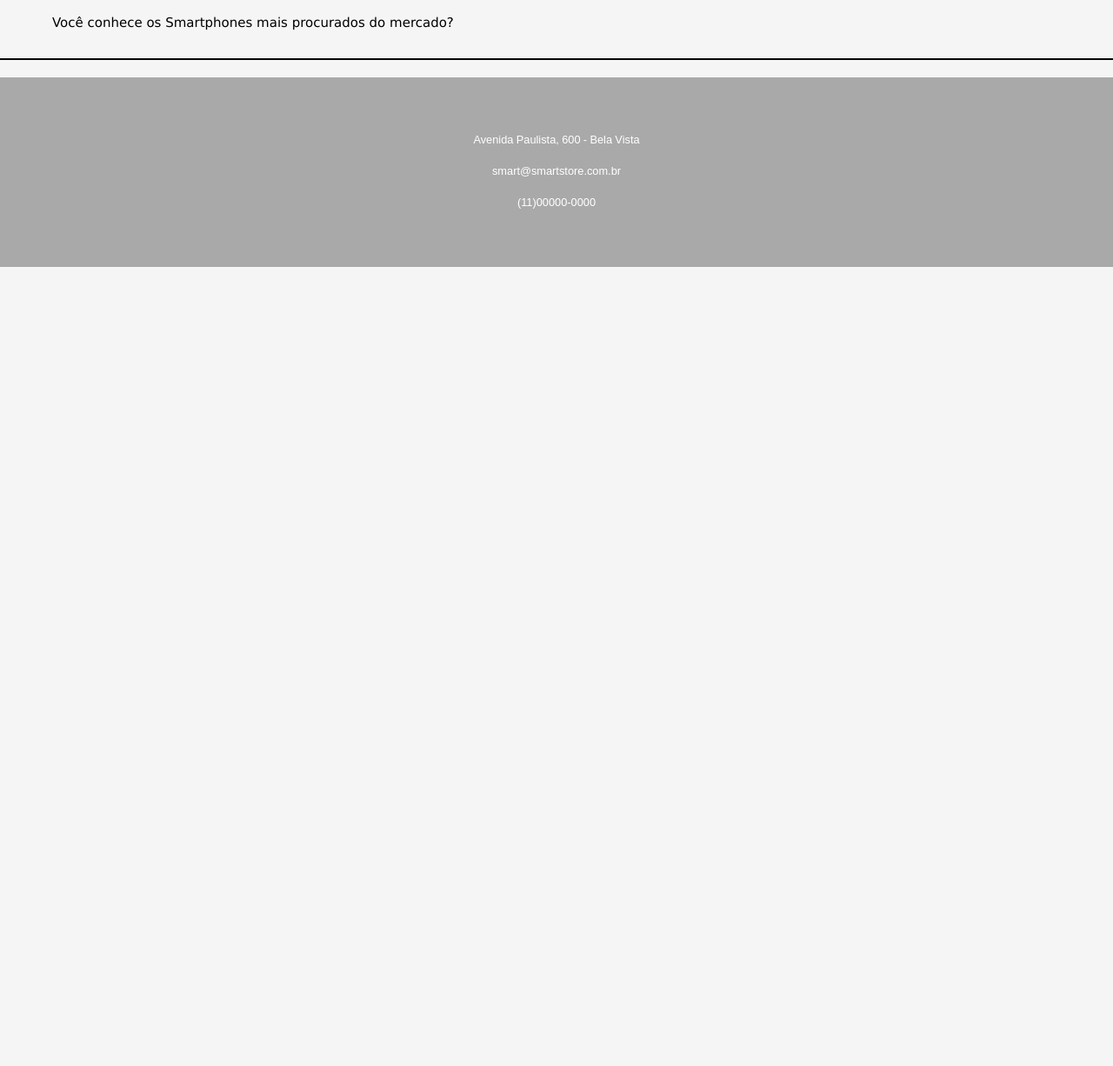
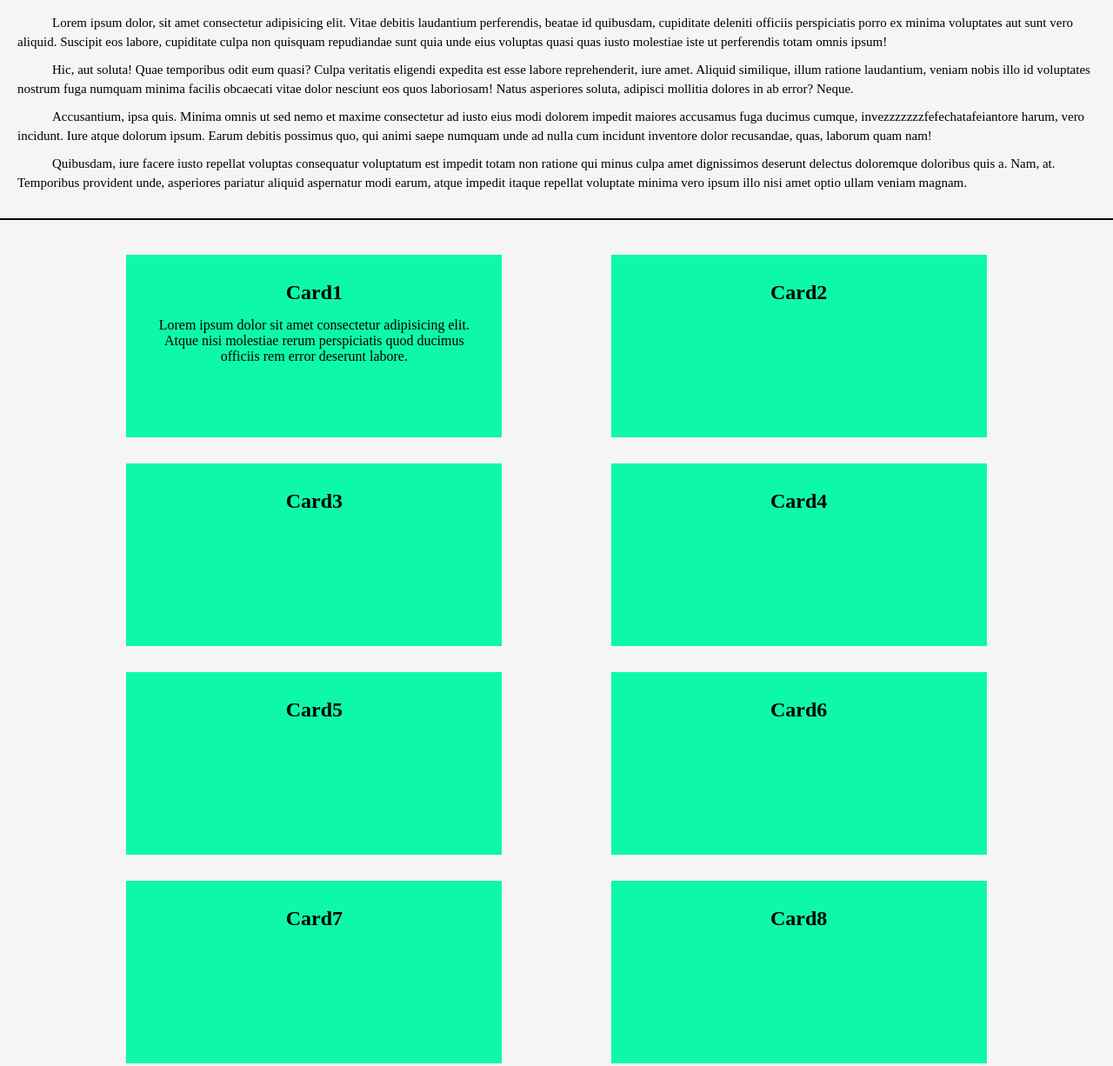
Before and after one commit to MirellaRossi/Smartphones-e-Tablets, a plain HTML site: page index.html in a window 1280 px wide. Shown: the part 260-1486 px from the top of the page at 87% size. Before the commit the page ends 800 px from the top, so only its background shows below. Drawn offline with Linux system fonts and the light colour scheme.

Commit message:
inserção dos cards para divulgação dos produtos

```diff
--- a/css/style.css
+++ b/css/style.css
@@ -71,15 +71,14 @@ nav ul li a:hover {
     background-color: rgb(48, 209, 155);
 }
 
-.propaganda{
+.propaganda {
     padding: 20px;
     margin-bottom:20px ;
     border-bottom: 2px solid black;
     font-size: 10px;
-    font-family:Verdana, Geneva, Tahoma, sans-serif;
 }
 
-#p1{
+.propaganda p {
     line-height: 22px;
     margin-bottom: 10px;
     text-indent: 40px;
@@ -94,3 +93,41 @@ footer{
     font-family: 'Noto Sans Sharada', sans-serif;
     font-size: 1vw;
 }
+.cards {
+    padding: 20px;
+    display: flex;
+    justify-content: space-evenly;
+    flex-wrap: wrap;
+}
+
+.cards .card {
+    width: 30%;
+    padding: 30px;
+    min-height: 150px;
+    background-color: rgb(14, 248, 170);
+    margin-bottom: 30px;
+    text-align: center;
+}
+
+.cards .card h2 {
+    text-align: center;
+    margin-bottom: 15px;
+}
+
+.cards .card img {
+    max-width: 90%; /*o máximo é 90% do elemento*/
+}
+
+@media screen and (max-width: 768px) {
+    .cards .card{
+        width: 45%;
+        background-color: rgb(20, 250, 193);
+    }
+}
+
+@media screen and (max-width: 425px) {
+    .cards .card{
+        width: 90%;
+        background-color: rgb(14, 226, 145);
+    }
+}
--- a/index.html
+++ b/index.html
@@ -31,9 +31,45 @@
     </header>
     <main>
         <section class="propaganda">
-            <p id="p1">Você conhece os Smartphones mais procurados do mercado?</p>
+            <p>Lorem ipsum dolor, sit amet consectetur adipisicing elit. Vitae debitis laudantium perferendis, beatae id quibusdam, cupiditate deleniti officiis perspiciatis porro ex minima voluptates aut sunt vero aliquid. Suscipit eos labore, cupiditate culpa non quisquam repudiandae sunt quia unde eius voluptas quasi quas iusto molestiae iste ut perferendis totam omnis ipsum!</p>
+            <p>Hic, aut soluta! Quae temporibus odit eum quasi? Culpa veritatis eligendi expedita est esse labore reprehenderit, iure amet. Aliquid similique, illum ratione laudantium, veniam nobis illo id voluptates nostrum fuga numquam minima facilis obcaecati vitae dolor nesciunt eos quos laboriosam! Natus asperiores soluta, adipisci mollitia dolores in ab error? Neque.</p>
+            <p>Accusantium, ipsa quis. Minima omnis ut sed nemo et maxime consectetur ad iusto eius modi dolorem impedit maiores accusamus fuga ducimus cumque, invezzzzzzzfefechatafeiantore harum, vero incidunt. Iure atque dolorum ipsum. Earum debitis possimus quo, qui animi saepe numquam unde ad nulla cum incidunt inventore dolor recusandae, quas, laborum quam nam!</p>
+            <p>Quibusdam, iure facere iusto repellat voluptas consequatur voluptatum est impedit totam non ratione qui minus culpa amet dignissimos deserunt delectus doloremque doloribus quis a. Nam, at. Temporibus provident unde, asperiores pariatur aliquid aspernatur modi earum, atque impedit itaque repellat voluptate minima vero ipsum illo nisi amet optio ullam veniam magnam.</p>
         </section>
     </main>
+    <section class="cards">
+            <div class="card">
+                <h2>Card1</h2>
+                <p>Lorem ipsum dolor sit amet consectetur adipisicing elit. Atque nisi molestiae rerum perspiciatis quod ducimus officiis rem error deserunt labore.</p>
+            </div>
+            <div class="card">
+                <h2>Card2</h2>
+            </div>
+            <div class="card">
+                <h2>Card3</h2>
+            </div>
+            <div class="card">
+                <h2>Card4</h2>
+            </div>
+            <div class="card">
+                <h2>Card5</h2>
+            </div>
+            <div class="card">
+                <h2>Card6</h2>
+            </div>
+            <div class="card">
+                <h2>Card7</h2>
+            </div>
+            <div class="card">
+                <h2>Card8</h2>
+            </div>
+            <div class="card">
+                <h2>Card9</h2>
+            </div>
+            <div class="card">
+                <h2>Card10</h2>
+            </div>
+        </section>
     <footer>
         <p>Avenida Paulista, 600 - Bela Vista</p>
         <br>
```
